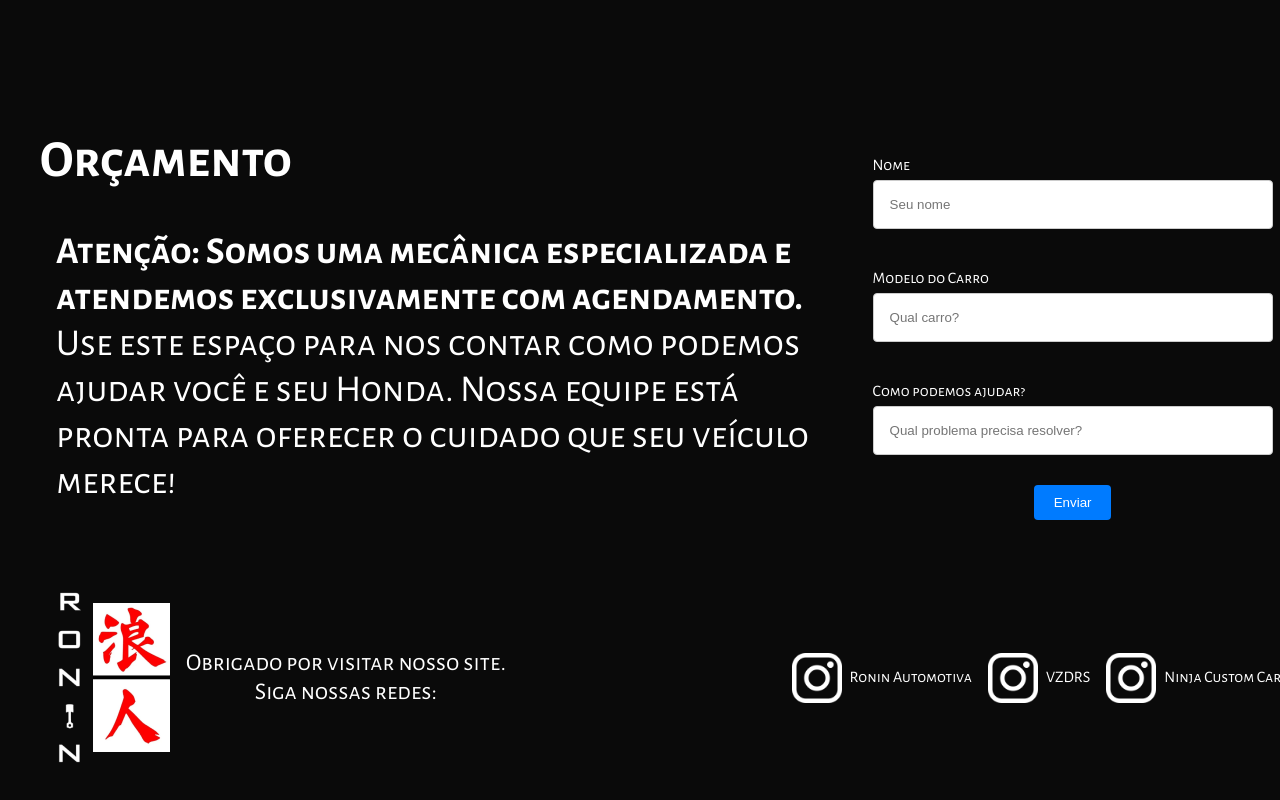
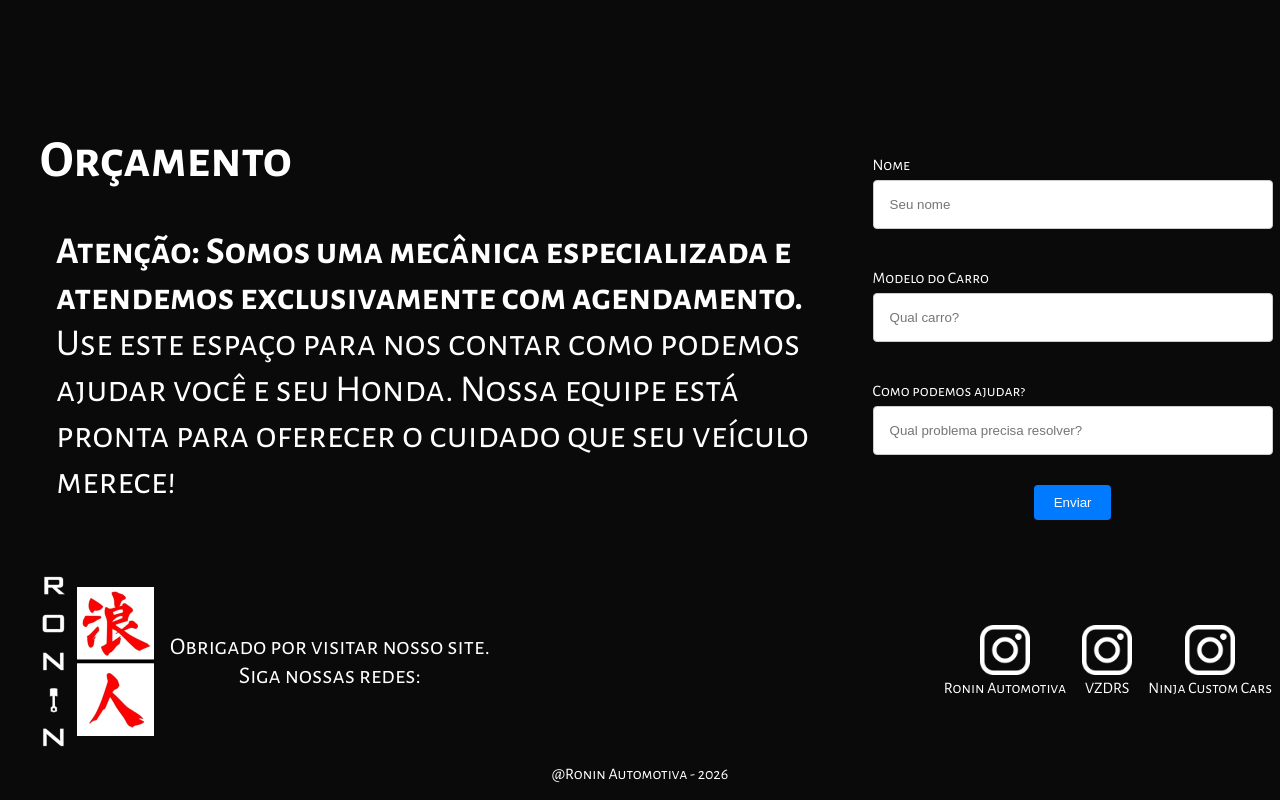
Before and after one commit to guim0/ronin-lp, a React (Vite) app: page / in a window 1280 px wide. Shown: the part 2102-2902 px from the top of the page. Built offline with nearby package versions, Linux system fonts and the light colour scheme.

Commit message:
:sparkles:

```diff
--- a/src/App.tsx
+++ b/src/App.tsx
@@ -14,6 +14,9 @@ function App() {
       <Team />
       <Footer />
       <Social />
+      <p style={{ textAlign: "center", color: "#FFF" }}>
+        @Ronin Automotiva - 2026
+      </p>
     </>
   );
 }
--- a/src/components/Social.tsx
+++ b/src/components/Social.tsx
@@ -36,13 +36,9 @@ const SocialLinks = styled.div`
     color: #fff;
     text-decoration: none;
     display: flex;
-    flex-direction: row;
+    flex-direction: column;
+    gap: 0.25rem;
     align-items: center;
-    gap: 0.5rem;
-    @media (max-width: 768px) {
-      flex-direction: column;
-      gap: 0.25rem;
-    }
   }
 `;
 
@@ -57,10 +53,10 @@ const Container = styled.div`
   display: flex;
   flex-direction: row;
   justify-content: space-between;
-  padding: 0 2rem;
+
   align-items: center;
   height: auto;
-  padding: 1rem;
+
   @media (max-width: 768px) {
     flex-direction: column;
     gap: 0.25rem;
```
